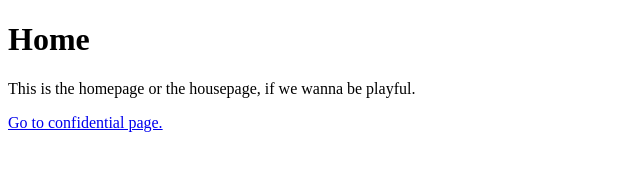
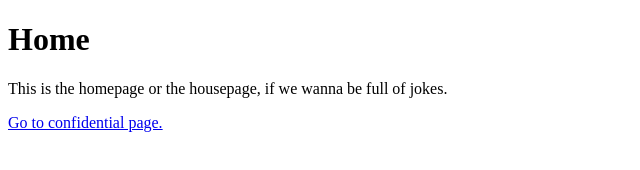
Before and after one commit to AlfredOdey/Git-And-GitHub-Tutorial, a plain HTML site: page index.html in a window 1280 px wide. Shown: the full height of the page, 0-640 px from the left. Drawn offline with Linux system fonts and the light colour scheme.

Commit message:
Changed index text again

```diff
--- a/index.html
+++ b/index.html
@@ -7,7 +7,7 @@
 </head>
 <body>
   <h1>Home</h1>
-  <p>This is the homepage or the housepage, if we wanna be playful.</p>
+  <p>This is the homepage or the housepage, if we wanna be full of jokes.</p>
   <a href="secrets.html">Go to confidential page.</a>
 
 </body>
```
